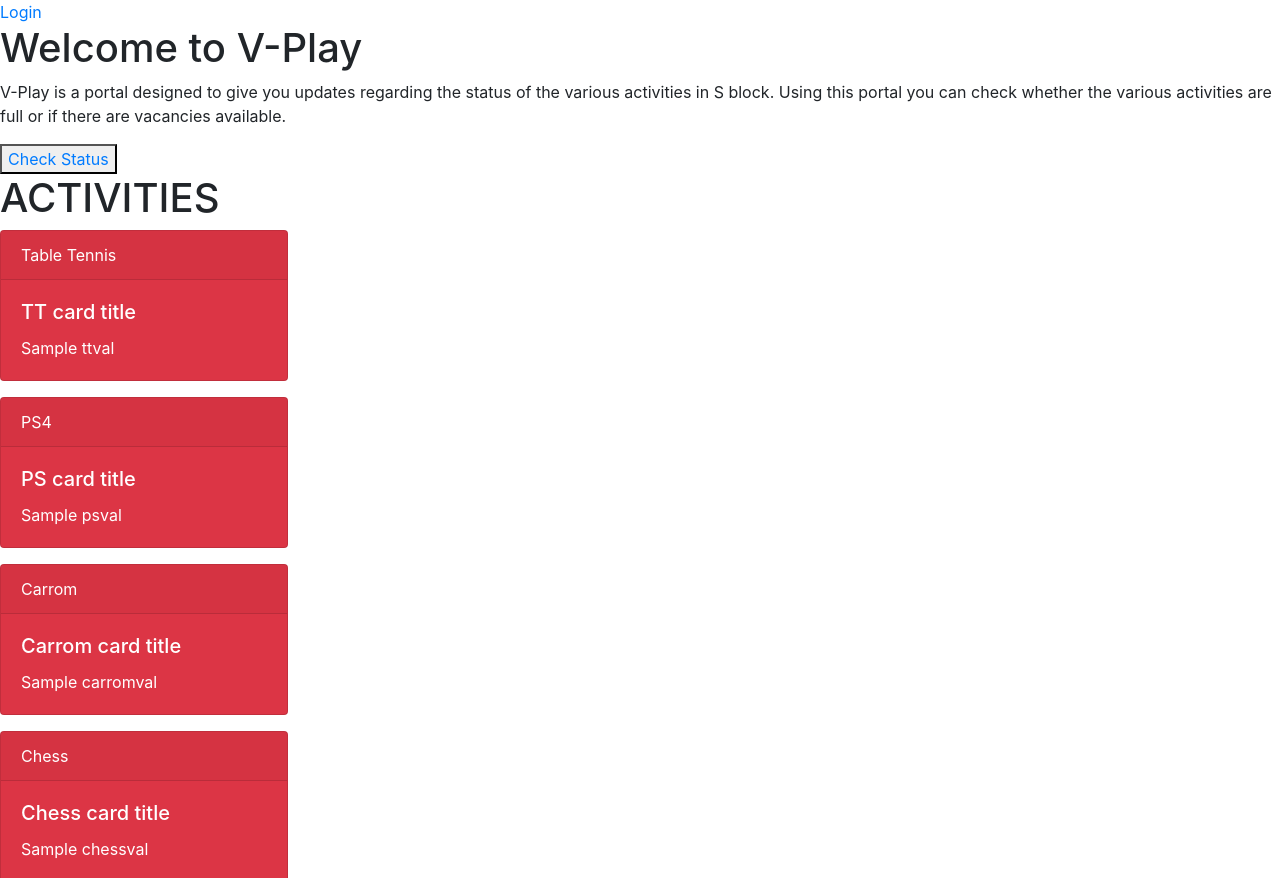
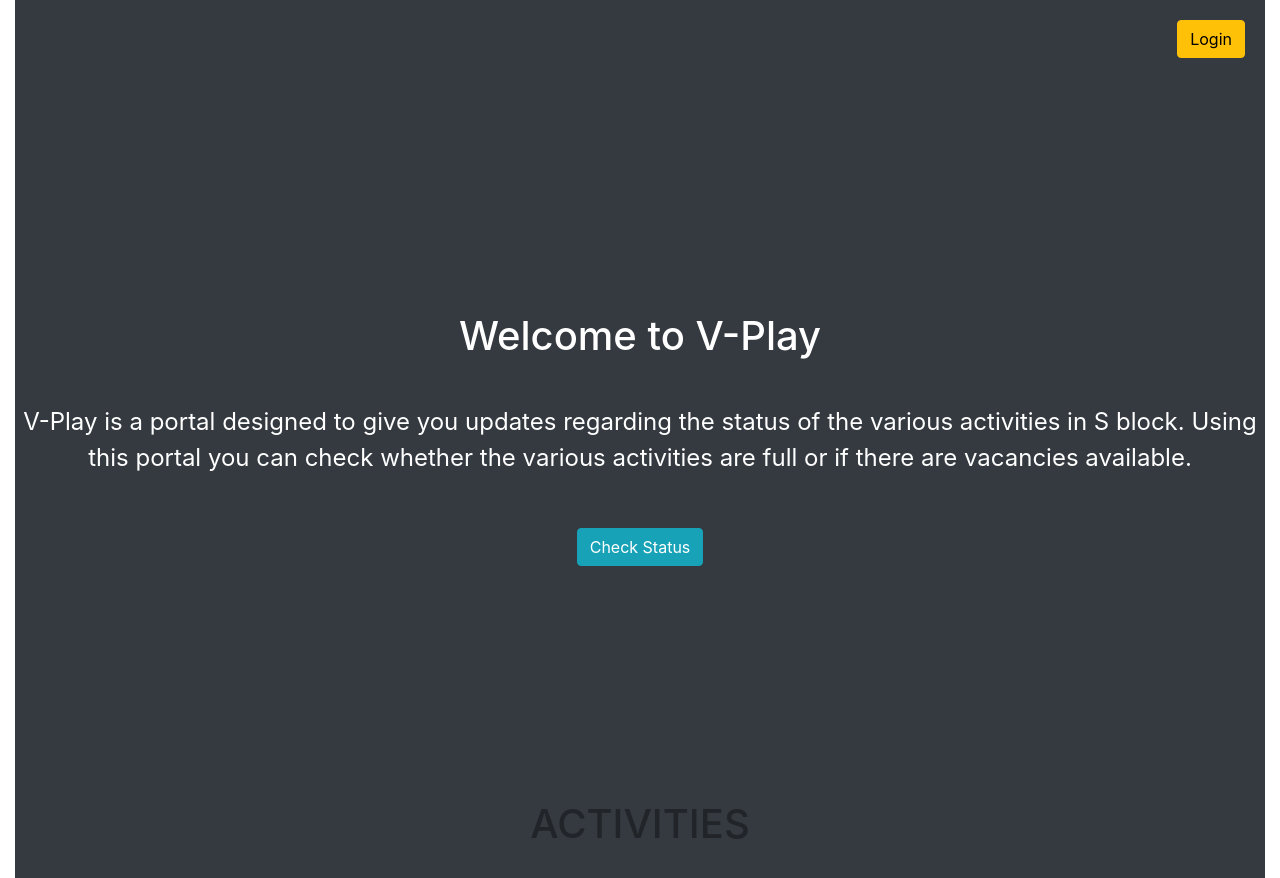
Before and after one commit to neelb99/V-Play, a Flask app: template templates/index.html in a window 1280 px wide. Shown: the top 878 px of the page. Run offline with Flask 2, Linux system fonts and the light colour scheme; the template is opened without the code that fills it: most values are stand-ins (such as "Sample title", 1, 10 or a date in 2020); some libraries are stand-ins or nearby versions.

Commit message:
Pc version complete

```diff
--- a/templates/home.css
+++ b/templates/home.css
@@ -0,0 +1,45 @@
+body,html{
+	margin:0;
+	padding: 0;
+	width: 100vw;
+	max-width: 100%;
+}
+
+#welcome{
+	display: flex;
+	flex-direction: column;
+	justify-content: center;
+	width:100vw;
+	max-width: 100%;
+	min-height: 100vh;
+	height: auto;
+	color:white;
+}
+
+#stuff{
+	margin:auto;
+	font-size: 24px;
+
+}
+
+.btn-info a{
+	text-decoration:none !important;
+	color: white !important;
+}
+
+.btn-warning a{
+	color: black;
+}
+
+
+.btn a:hover{
+	text-decoration:none;
+
+}
+
+#login{
+	margin: 20px;
+	text-align: right;
+	text-decoration: none;
+	color: white;
+}
--- a/templates/index.html
+++ b/templates/index.html
@@ -1,105 +1,105 @@
 <!DOCTYPE html>
 <html>
 <head>
+	<meta name="viewport" content="width=device-width, initial-scale=1.0">
+
 	<link rel="stylesheet" href="https://stackpath.bootstrapcdn.com/bootstrap/4.2.1/css/bootstrap.min.css" integrity="sha384-GJzZqFGwb1QTTN6wy59ffF1BuGJpLSa9DkKMp0DgiMDm4iYMj70gZWKYbI706tWS" crossorigin="anonymous">
-	<link rel="stylesheet" href="home.css">
+	<link rel="stylesheet" href={{url_for('static', filename='home.css')}}>
 	<title>V-Play</title>
 </head>
 <body>
-	<div id="container-fluid">
-		<div id="top">
-			<a href={{url_for('login')}}>Login</a>
+	<div class="container-fluid">
+		<div id="welcome" class="text-center bg-dark">
+			<div id ="login">
+			<a href={{url_for('login')}}><button class="btn btn-warning"><a href={{url_for('login')}}>Login</a></button></a>
+			</div>
+			<div id="stuff">
+			<h1>Welcome to V-Play</h1>
+			<br>
+			<p>V-Play is a portal designed to give you updates regarding the status of the various activities in S block. Using this portal you can check whether the various activities are full or if there are vacancies available.</p>
+			<br>
+			<a href="#status"><button class="btn btn-info"><a href="#status">Check Status</a></button></a>
 		</div>
-		<div id="welcome">
-			<h1>Welcome to V-Play</h1>
-			<p>V-Play is a portal designed to give you updates regarding the status of the various activities in S block. Using this portal you can check whether the various activities are full or if there are vacancies available.</p>
-			<button><a href="#status">Check Status</a></button>
-		</div>
-		<div id="status">
-			<h1>ACTIVITIES</h1>
+	</div>
+		<div id="status" class="bg-dark">
+			<h1 class="text-center">ACTIVITIES</h1>
+			<br>
+			<div class="card-deck homecards">
 			{% if ttval == "Available"%}
-			<div class="card text-white bg-success mb-3" style="max-width: 18rem;">
+			<div class="card bg-success" >
 			{% else%}
-			<div class="card text-white bg-danger mb-3" style="max-width: 18rem;">
+			<div class="card bg-danger" >
 			{% endif%}
-  			<div class="card-header">Table Tennis</div>
-  			<div class="card-body">
-    			<h5 class="card-title">TT card title</h5>
-    			<p class="card-text">{{ttval}}</p>
+  			<img class="card-img-top" src="https://image.flaticon.com/icons/svg/73/73051.svg" alt="About Us Icon">
+      		<div class="card-body text-center">
+    			<h2><h5 class="card-title">Table Tennis</h5></h2>
+    			<p class="card-title">{{ttval}}</p>
   			</div>
 			</div>
 			{% if psval == "Available"%}
-			<div class="card text-white bg-success mb-3" style="max-width: 18rem;">
+			<div class="card bg-success" >
 			{% else%}
-			<div class="card text-white bg-danger mb-3" style="max-width: 18rem;">
+			<div class="card bg-danger" >
 			{% endif%}
-  			<div class="card-header">PS4</div>
-  			<div class="card-body">
-    			<h5 class="card-title">PS card title</h5>
-    			<p class="card-text">{{psval}}</p>
+  			<img class="card-img-top" src="https://image.flaticon.com/icons/svg/65/65222.svg" alt="About Us Icon">
+      <div class="card-body text-center">
+    			<h5 class="card-title">Playstation</h5>
+    			<p class="card-title">{{psval}}</p>
   			</div>
 			</div>
 
 			{% if carromval == "Available"%}
-			<div class="card text-white bg-success mb-3" style="max-width: 18rem;">
+			<div class="card bg-success" >
 			{% else%}
-			<div class="card text-white bg-danger mb-3" style="max-width: 18rem;">
+			<div class="card bg-danger" >
 			{% endif%}
-  			<div class="card-header">Carrom</div>
-  			<div class="card-body">
-    			<h5 class="card-title">Carrom card title</h5>
-    			<p class="card-text">{{carromval}}</p>
+  			<img class="card-img-top" src="https://image.flaticon.com/icons/svg/103/103255.svg" alt="About Us Icon">
+      <div class="card-body text-center">
+    			<h5 class="card-title">Carrom</h5>
+    			<p class="card-title">{{carromval}}</p>
+  			</div>
+			</div>
+</div>
+		<div class="card-deck homecards">
+			{% if chessval == "Available"%}
+			<div class="card bg-success" >
+			{% else%}
+			<div class="card bg-danger" >
+			{% endif%}
+  			<img class="card-img-top" src="https://image.flaticon.com/icons/svg/1384/1384313.svg" alt="About Us Icon">
+      <div class="card-body text-center">
+    			<h5 class="card-title">Chess</h5>
+    			<p class="card-title">{{chessval}}</p>
   			</div>
 			</div>
 
-			{% if chessval == "Available"%}
-			<div class="card text-white bg-success mb-3" style="max-width: 18rem;">
-			{% else%}
-			<div class="card text-white bg-danger mb-3" style="max-width: 18rem;">
-			{% endif%}
-  			<div class="card-header">Chess</div>
-  			<div class="card-body">
-    			<h5 class="card-title">Chess card title</h5>
-    			<p class="card-text">{{chessval}}</p>
-  			</div>
-			</div>
 
-			{% if foosballval == "Available"%}
-			<div class="card text-white bg-success mb-3" style="max-width: 18rem;">
-			{% else%}
-			<div class="card text-white bg-danger mb-3" style="max-width: 18rem;">
-			{% endif%}
-  			<div class="card-header">FOOSBALL</div>
-  			<div class="card-body">
-    			<h5 class="card-title">foosball card title</h5>
-    			<p class="card-text">{{foosballval}}</p>
-  			</div>
-			</div>
+
 
 			{% if PCval == "Available"%}
-			<div class="card text-white bg-success mb-3" style="max-width: 18rem;">
+			<div class="card bg-success" >
 			{% else%}
-			<div class="card text-white bg-danger mb-3" style="max-width: 18rem;">
+			<div class="card bg-danger" >
 			{% endif%}
-  			<div class="card-header">PC</div>
-  			<div class="card-body">
-    			<h5 class="card-title">PC card title</h5>
-    			<p class="card-text">{{PCval}}</p>
+  			<img class="card-img-top" src="https://image.flaticon.com/icons/svg/11/11296.svg" alt="About Us Icon">
+      <div class="card-body text-center">
+    			<h5 class="card-title">PC</h5>
+    			<p class="card-title">{{PCval}}</p>
   			</div>
 			</div>
 
 			{% if poolval == "Available"%}
-			<div class="card text-white bg-success mb-3" style="max-width: 18rem;">
+			<div class="card bg-success" >
 			{% else%}
-			<div class="card text-white bg-danger mb-3" style="max-width: 18rem;">
+			<div class="card bg-danger" >
 			{% endif%}
-  			<div class="card-header">POOL</div>
-  			<div class="card-body">
-    			<h5 class="card-title">POOL card title</h5>
-    			<p class="card-text">{{poolval}}</p>
+  			<img class="card-img-top" src="https://image.flaticon.com/icons/svg/39/39733.svg" alt="About Us Icon">
+      <div class="card-body text-center">
+    			<h5 class="card-title">Pool</h5>
+    			<p class="card-title">{{poolval}}</p>
   			</div>
 			</div>
-
+			</div>
 		</div>
 	</div>
 </body>
```
Also changed, not shown: templates/admin.html (+39 -20 lines), templates/login.html (+30 -4 lines).
